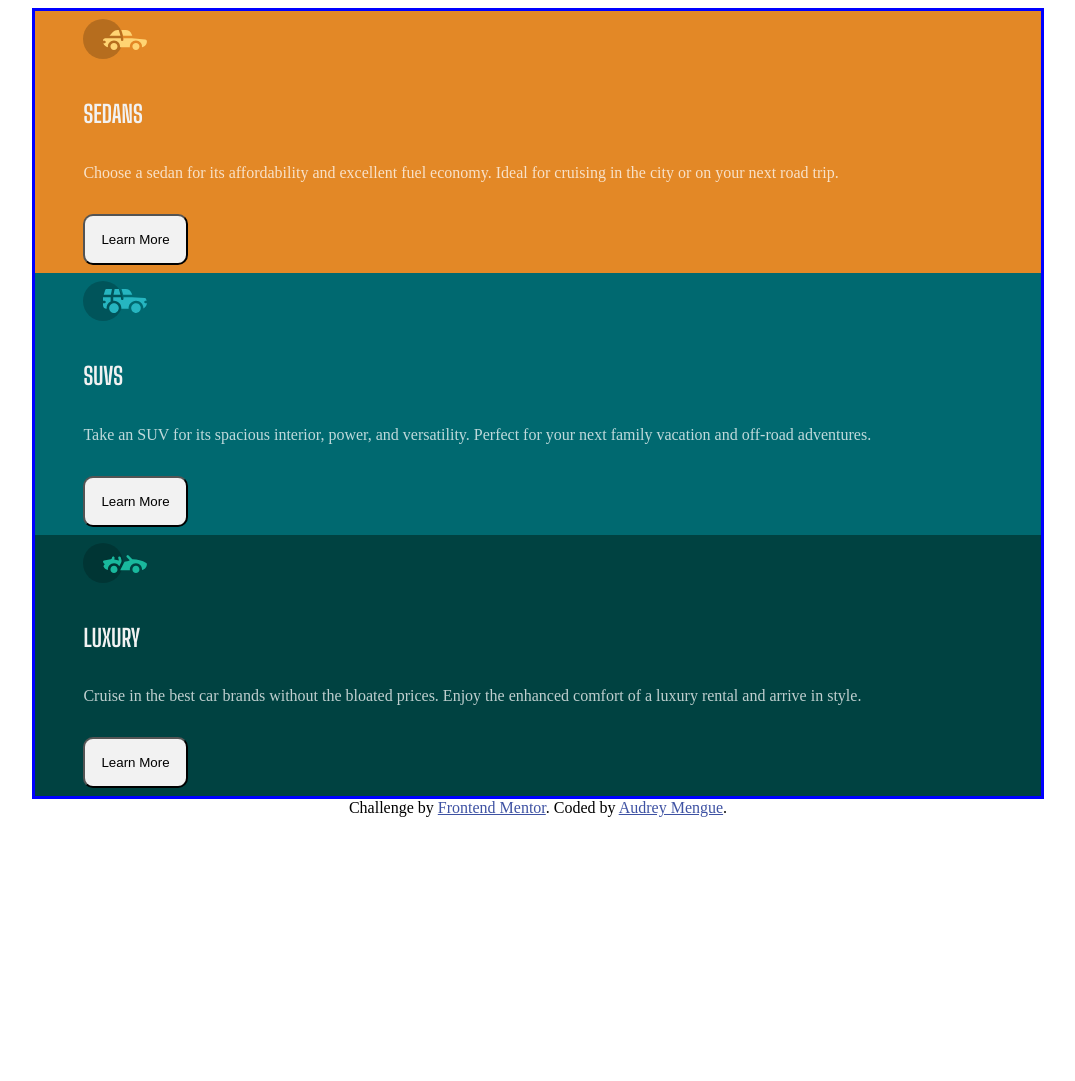
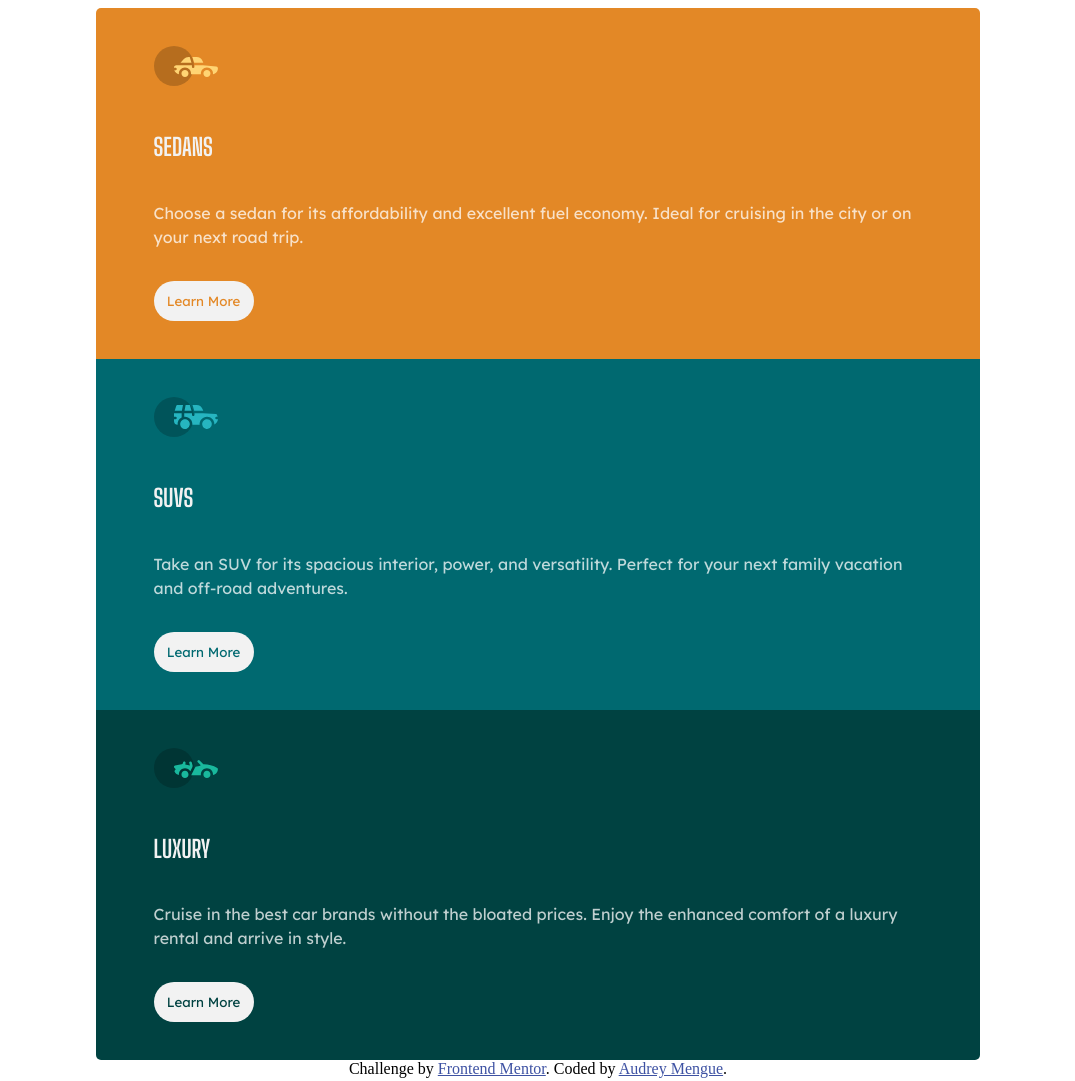
Before and after one commit to audreymengue/FrontEnd-Mentor-Challenges, a plain HTML site: page 3-column-preview-card-component-main/index.html in a window 1280 px wide. Shown: the whole page, without its empty margins (102-1177 px from the left). Before the commit the page ends 825 px from the top, so only its background shows below. Drawn offline with Linux system fonts and the light colour scheme.

Commit message:
Added style

```diff
--- a/3-column-preview-card-component-main/index.html
+++ b/3-column-preview-card-component-main/index.html
@@ -24,7 +24,7 @@
       <p>Choose a sedan for its affordability and excellent fuel economy. Ideal for cruising in the city
       or on your next road trip. </p>
 
-      <button>learn more</button>
+      <button class="b1">learn more</button>
     </div>
 
     <div class="suv">
@@ -32,7 +32,7 @@
       <h2>SUVs</h2>
       <p> Take an SUV for its spacious interior, power, and versatility. Perfect for your next family vacation
       and off-road adventures. </p>
-      <button>learn more</button>
+      <button class="b2">learn more</button>
     </div>
 
     <div class="luxury">
@@ -40,7 +40,7 @@
       <h2>Luxury</h2>
       <p> Cruise in the best car brands without the bloated prices. Enjoy the enhanced comfort of a luxury
       rental and arrive in style.</p>
-      <button>learn more</button>
+      <button class="b3">learn more</button>
     </div>
 
   </main>
--- a/3-column-preview-card-component-main/style.css
+++ b/3-column-preview-card-component-main/style.css
@@ -1,20 +1,24 @@
 @import url('https://fonts.googleapis.com/css2?family=Big+Shoulders+Display:wght@700&family=Lexend+Deca&display=swap');
-@import url('https://fonts.googleapis.com/css2?family=Big+Shoulders+Display:wght@900&family=Lexend+Deca&display=swap');
+@import url('https://fonts.googleapis.com/css2?family=Lexend+Deca&display=swap');
 
 * {
   box-sizing: border-box;
 }
 
+main {
+  width: 70%;
+  margin: auto;
+}
 
-
-main {
-  border: 3px solid blue;
-  width: 80%;
-  margin: auto;
+.sedan, .suv, .luxury {
+  padding: 30px 10px;
+  line-height: 1.5;
 }
 
 .sedan {
   background-color: hsl(31, 77%, 52%);
+  border-top-left-radius: 5px;
+  border-top-right-radius: 5px;
 }
 
 .suv {
@@ -23,6 +27,8 @@ main {
 
 .luxury {
   background-color: hsl(179, 100%, 13%);
+  border-bottom-left-radius: 5px;
+  border-bottom-right-radius: 5px;
 }
 
 img, h2, p {
@@ -30,6 +36,7 @@ img, h2, p {
 }
 p {
   color: hsla(0, 0%, 100%, 0.75);
+  font-family: 'Lexend Deca';
 }
 h2 {
   color: hsl(0, 0%, 95%);
@@ -38,12 +45,21 @@ h2 {
 }
 
 button {
+  height: 40px;
   margin: 0.5rem 3rem;
-  border-radius: 10px;
+  width: 100px;
+  border-radius: 30px;
+  border: none;
+  text-transform: capitalize;
   background-color: hsl(0, 0%, 95%);
-  padding: 1rem;
-  text-transform: capitalize;
+  font-family: 'Lexend Deca';
 }
+
+.b1 { color: hsl(31, 77%, 52%); }
+
+.b2 { color: hsl(184, 100%, 22%); }
+
+.b3 { color: hsl(179, 100%, 13%); }
 
 
 
```
